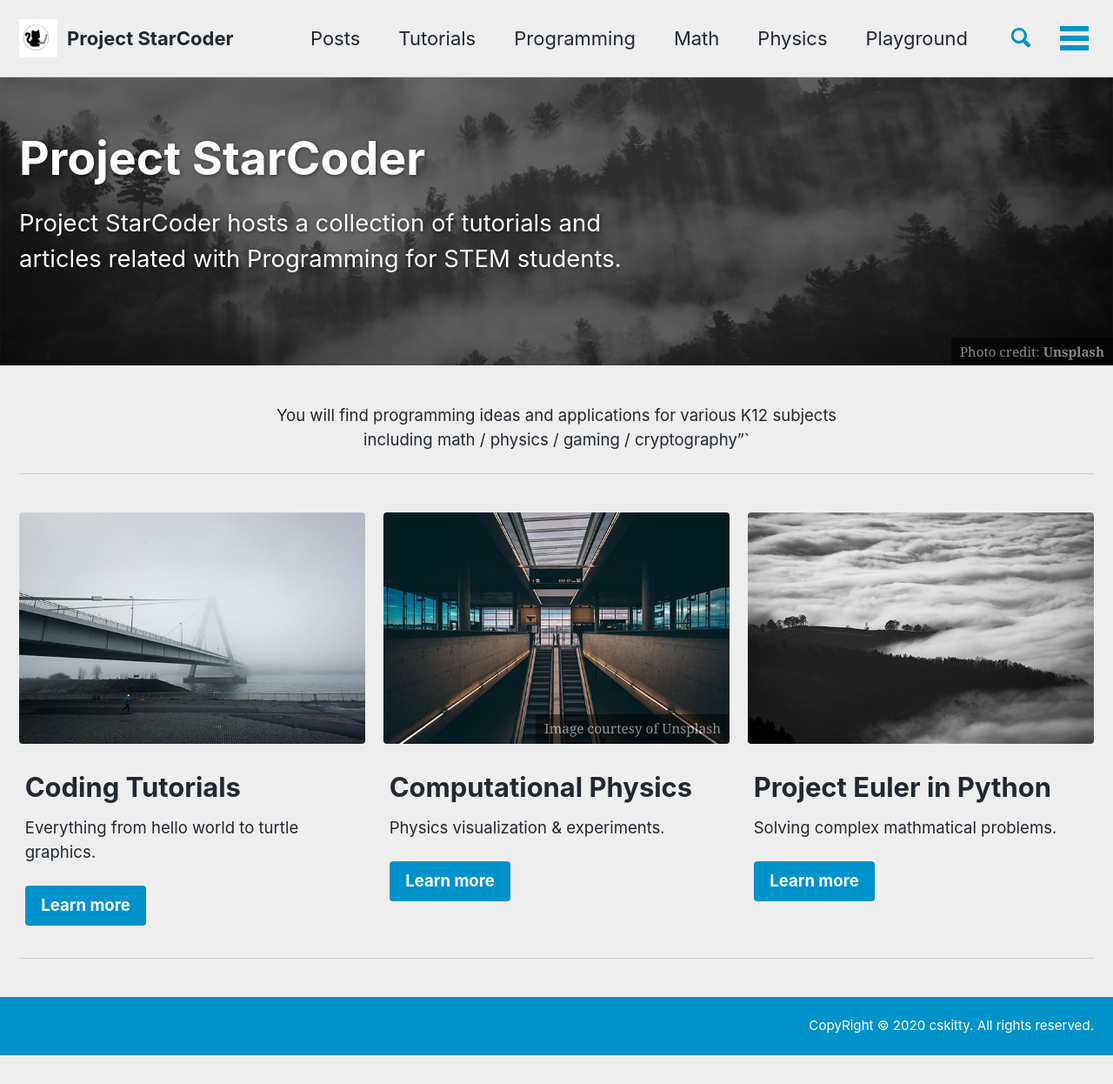
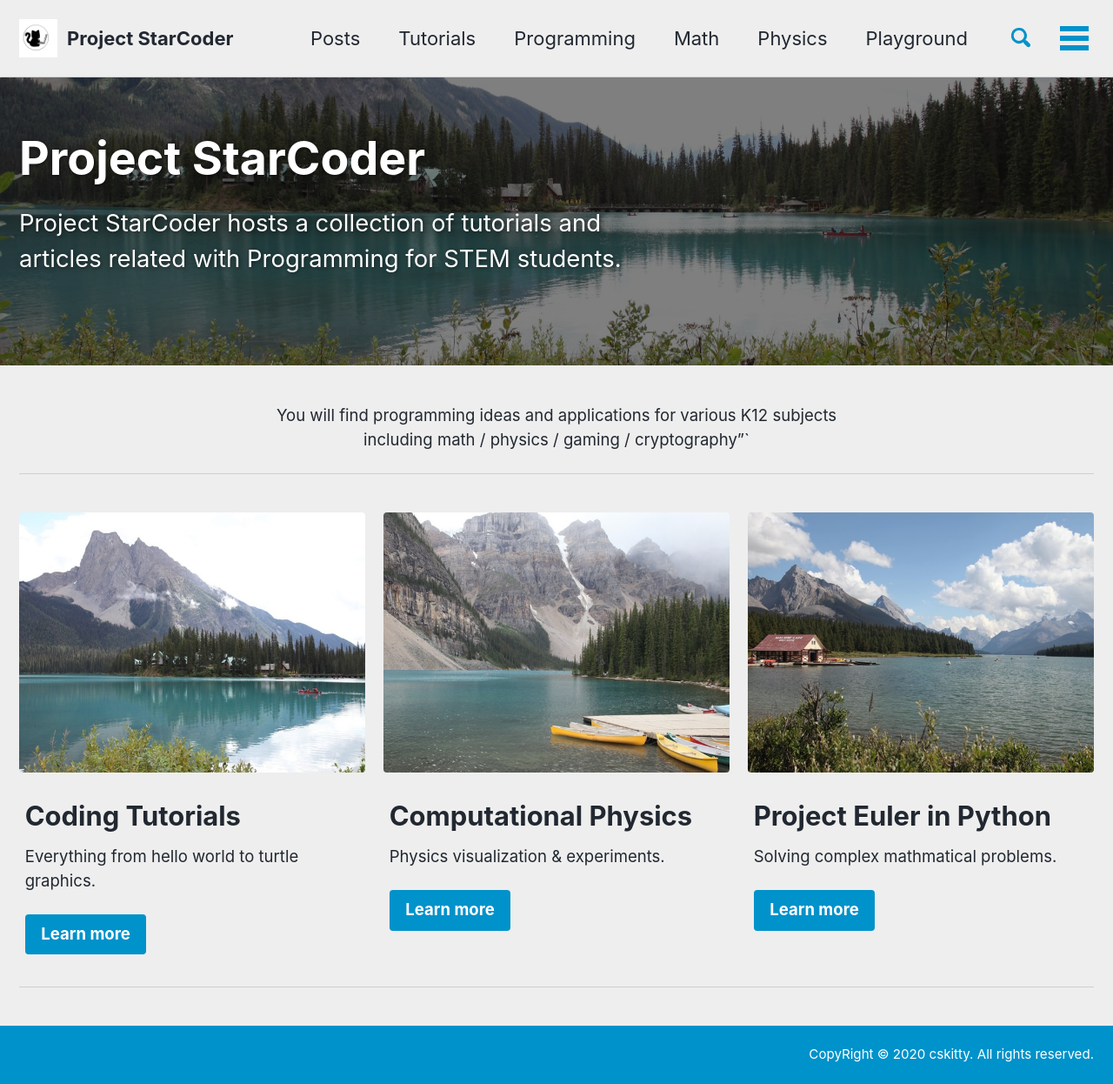
Before and after one commit to cskitty/cskitty.github.io, a Jekyll site: the page built from _pages/home.md, in a window 1280 px wide. Shown: the whole page at 87% size. Built offline with Jekyll 4.4.1, drawn with Linux system fonts in a browser that asks for light colours; cached includes are drawn as plain includes; nearby versions of some CDN libraries; before the commit the page ends 1213 px from its top, so only the background shows below that.

Commit message:
added images

```diff
--- a/_pages/home.md
+++ b/_pages/home.md
@@ -6,28 +6,26 @@ date: 2016-03-23T11:48:41-04:00
 header:
   overlay_color: "#000"
   overlay_filter: "0.5"
-  overlay_image: /assets/images/unsplash-image-1.jpg
-  caption: "Photo credit: [**Unsplash**](https://unsplash.com)"
+  overlay_image: /assets/images/banfflake1.jpg
 excerpt: "Project StarCoder hosts a collection of tutorials and articles related with Programming for STEM students."
 intro:
   - excerpt: 'You will find programming ideas and applications for various K12 subjects including math / physics / gaming / cryptography"`'
 feature_row:
-  - image_path: assets/images/unsplash-gallery-image-4-th.jpg
+  - image_path: assets/images/banfflake2.jpg
     alt: "placeholder image 1"
     title: "Coding Tutorials"
     excerpt: "Everything from hello world to turtle graphics."
     url: "/categories/projects/"
     btn_class: "btn--primary"
     btn_label: "Learn more"
-  - image_path: /assets/images/unsplash-gallery-image-2-th.jpg
-    image_caption: "Image courtesy of [Unsplash](https://unsplash.com/)"
+  - image_path: /assets/images/banfflake3.jpg
     alt: "placeholder image 2"
     title: "Computational Physics"
     excerpt: "Physics visualization & experiments."
     url: "/tags/physics/"
     btn_class: "btn--primary"
     btn_label: "Learn more"
-  - image_path: /assets/images/unsplash-gallery-image-3-th.jpg
+  - image_path: /assets/images/banfflake4.jpg
     title: "Project Euler in Python"
     excerpt: "Solving complex mathmatical problems."
     url: "/tags/math/"
```
Also changed, not shown: assets/images/banfflake1.JPG (added), assets/images/banfflake2.JPG (added), assets/images/banfflake2.gif (added), assets/images/banfflake3.JPG (added), assets/images/banfflake4.JPG (added).
